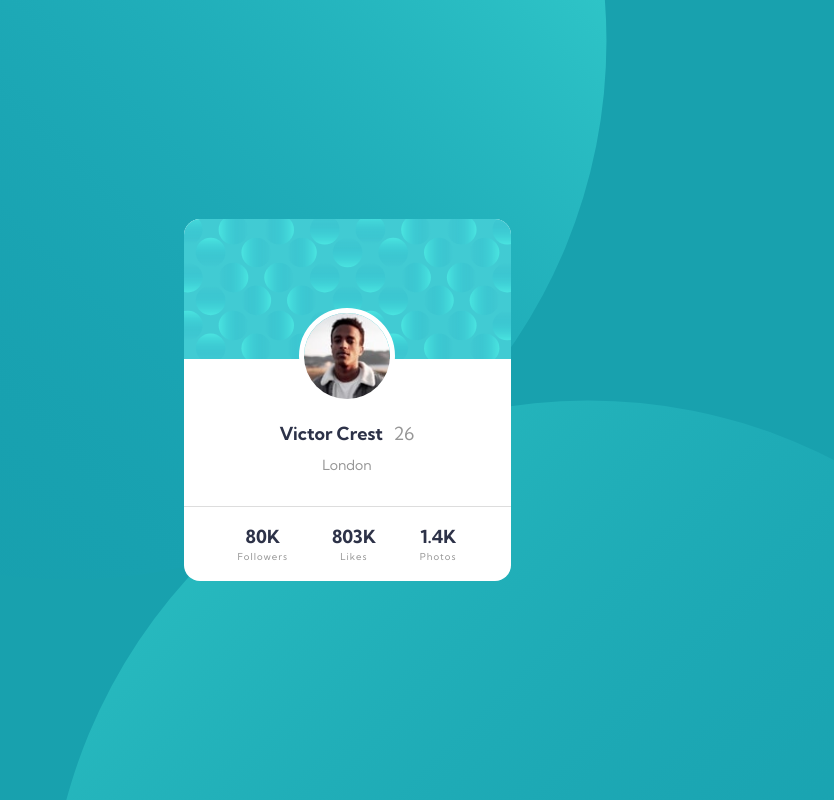
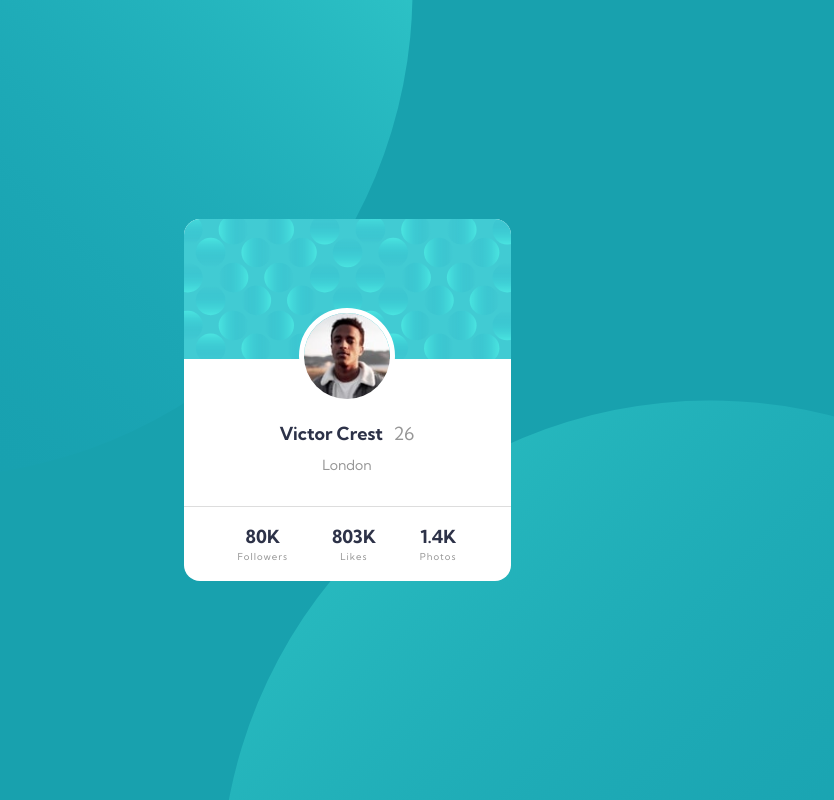
Before and after one commit to yusfsqrtof/profile-card-component-main, a plain HTML site: page index.html in a window 1280 px wide. Shown: the whole page, without its empty margins (293-1127 px from the left). Drawn offline with Linux system fonts and the light colour scheme.

Commit message:
Update style.css

```diff
--- a/style/style.css
+++ b/style/style.css
@@ -69,7 +69,6 @@ body {
     background-image: url('/images/bg-pattern-top.svg'), url('/images/bg-pattern-bottom.svg');
     background-position: -90% -500px, 170% 400px;
     background-repeat: no-repeat;
-    background-size: 1080px;
     display: grid;
     place-content: center;
     padding: 0 1.5rem;
```
